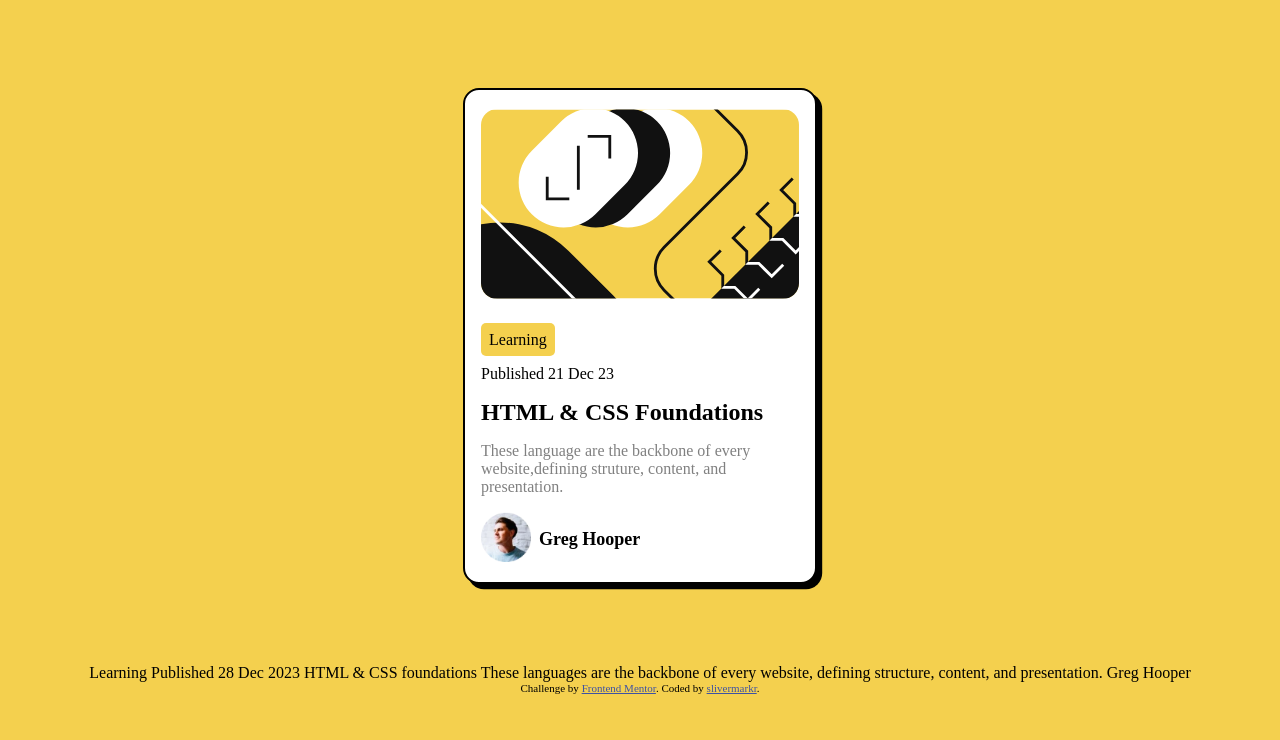
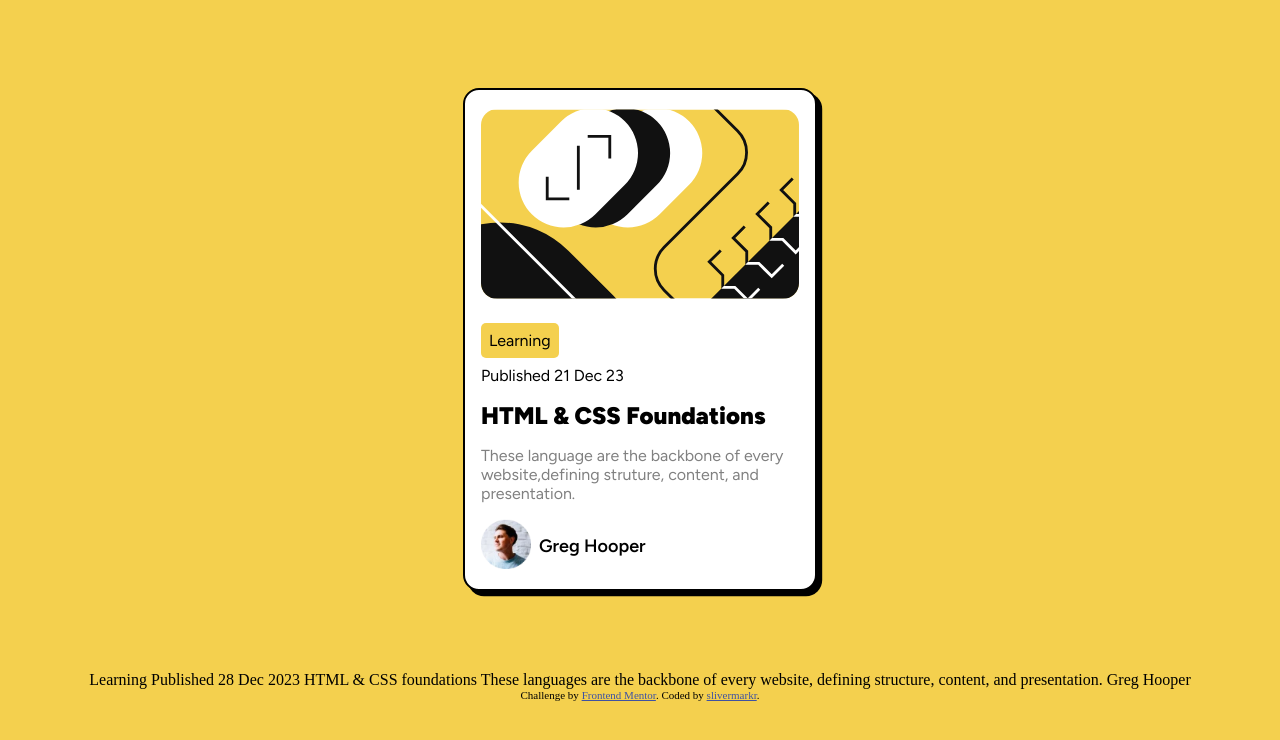
Before and after one commit to slivermarkr/Blog-Preview-Card, a plain HTML site: page index.html in a window 1280 px wide. Drawn offline with Linux system fonts and the light colour scheme.

Commit message:
Added the right font
copied several font sizing from google font and link it in HTML file

```diff
--- a/index.html
+++ b/index.html
@@ -3,9 +3,12 @@
 <head>
   <meta charset="UTF-8">
   <meta name="viewport" content="width=device-width, initial-scale=1.0"> <!-- displays site properly based on user's device -->
-
+  <link rel="preconnect" href="https://fonts.googleapis.com">
+  <link rel="preconnect" href="https://fonts.gstatic.com" crossorigin>
+  <link href="https://fonts.googleapis.com/css2?family=Figtree:ital,wght@0,300;0,400;0,600;0,700;0,800;0,900;1,800&display=swap" rel="stylesheet">
   <link rel="icon" type="image/png" sizes="32x32" href="./assets/images/favicon-32x32.png">
   <link rel="stylesheet" href="style.css">
+
   <title>Frontend Mentor | Blog preview card</title>
 
   <!-- Feel free to remove these styles or customise in your own stylesheet 👍 -->
--- a/style.css
+++ b/style.css
@@ -4,6 +4,7 @@ html {
 .body {
     display: flex;
     justify-content: center;
+    font-family: 'Figtree' , sans-serif;
 
 }
 .card {
```
Also changed, not shown: 1 other file.
